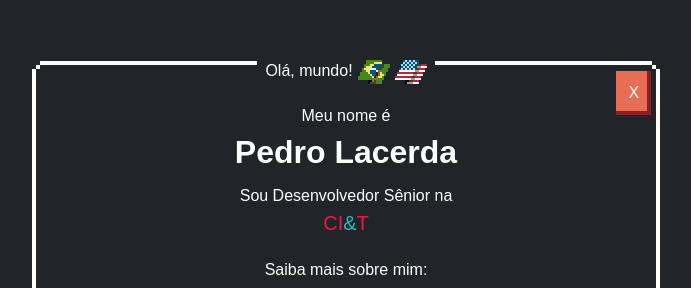
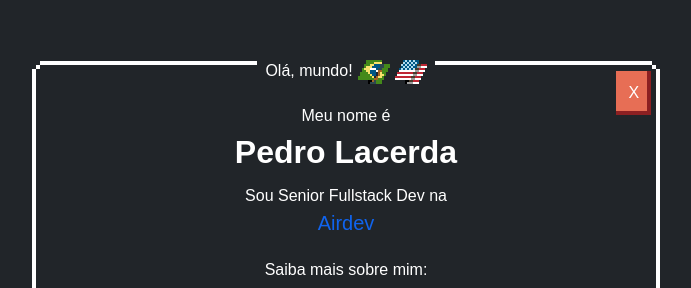
Before and after one commit to pedro-l9/personalSite, a React (Create React App) app: page / in a window 1280 px wide. Shown: the part 180-468 px from the top of the page, without its empty margins (294-985 px from the left). Built offline with nearby package versions, Linux system fonts and the light colour scheme; a web font is replaced by a local one.

Commit message:
Update company

```diff
--- a/src/components/PresentationCard/PresentationCard.css
+++ b/src/components/PresentationCard/PresentationCard.css
@@ -26,19 +26,10 @@
   flex-direction: column;
 }
 
-#ciandt a {
+#airdev a {
   font-size: 15pt;
   text-decoration: none;
-}
-
-#ciandt a .red {
-  color: #ed1941;
-  text-decoration: none;
-}
-
-#ciandt a .blue {
-  color: #20bec6;
-  text-decoration: none;
+  color: #1064ee;
 }
 
 .checkMeOut {
--- a/src/components/PresentationCard/PresentationCard.tsx
+++ b/src/components/PresentationCard/PresentationCard.tsx
@@ -75,16 +75,14 @@ function PresentationCard({
           <span>
             {t('role')}
             <br />
-            <span id="ciandt">
+            <span id="airdev">
               <a
-                href="https://ciandt.com/"
+                href="https://airdev.co/"
                 target="_blank"
                 rel="noopener noreferrer"
-                onClick={() => logEvent('ciandt-access')}
+                onClick={() => logEvent('airdev-access')}
               >
-                <span className="red">CI</span>
-                <span className="blue">&</span>
-                <span className="red">T</span>
+                Airdev
               </a>
             </span>
           </span>
--- a/src/i18n.ts
+++ b/src/i18n.ts
@@ -12,7 +12,7 @@ i18n
         translation: {
           helloWorld: 'Hello, world!',
           myNameIs: 'My name is',
-          role: "I'm a Senior Software Developer at ",
+          role: "I'm a Senior Fullstack Dev at ",
           checkMeOut: 'Check me out on:',
           play: 'Play',
           gameOver: 'Game over!',
@@ -25,7 +25,7 @@ i18n
         translation: {
           helloWorld: 'Olá, mundo!',
           myNameIs: 'Meu nome é',
-          role: 'Sou Desenvolvedor Sênior na ',
+          role: 'Sou Senior Fullstack Dev na ',
           checkMeOut: 'Saiba mais sobre mim:',
           play: 'Jogar',
           gameOver: 'Game over!',
```
Also changed, not shown: 2 other files (tests, documents, lock files or other folders).
